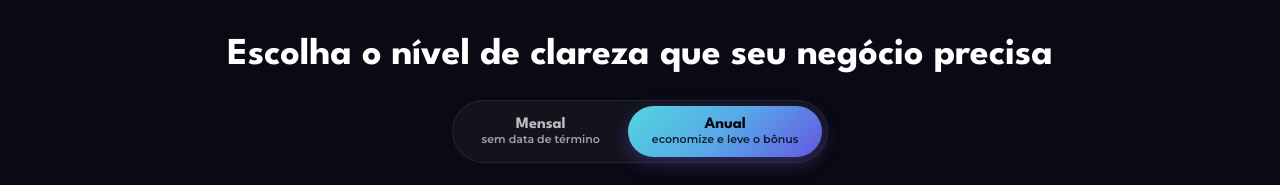
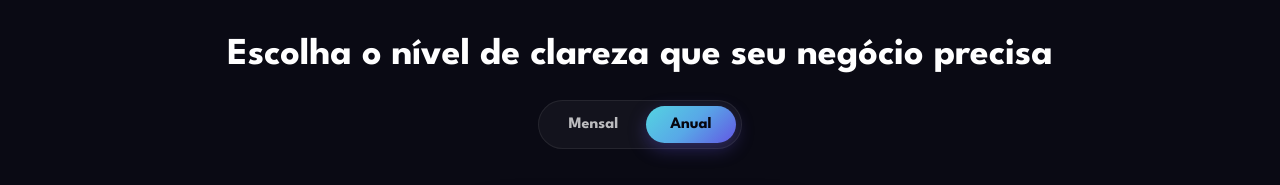
Before and after one commit to MADConsultoria/ricco, a plain HTML site: page index.html in a window 1280 px wide. Shown: the part 6272-6457 px from the top of the page. Drawn offline with Linux system fonts and the light colour scheme; a web font is replaced by a local one.

Commit message:
Botões do toggle só com Mensal e Anual
Co-Authored-By: Claude Sonnet 5.5 <noreply@anthropic.com>

```diff
--- a/index.html
+++ b/index.html
@@ -2191,8 +2191,8 @@
         <h3 class="offer-subtitle reveal">Escolha o nível de clareza que seu negócio precisa</h3>
         <div class="period-toggle reveal" role="group" aria-label="Periodicidade do plano">
           <div class="period-toggle-inner">
-            <button class="period-btn" type="button" data-period="mensal">Mensal<small>sem data de término</small></button>
-            <button class="period-btn is-active" type="button" data-period="anual">Anual<small>economize e leve o bônus</small></button>
+            <button class="period-btn" type="button" data-period="mensal">Mensal</button>
+            <button class="period-btn is-active" type="button" data-period="anual">Anual</button>
           </div>
         </div>
         <div class="pricing-grid">
```
